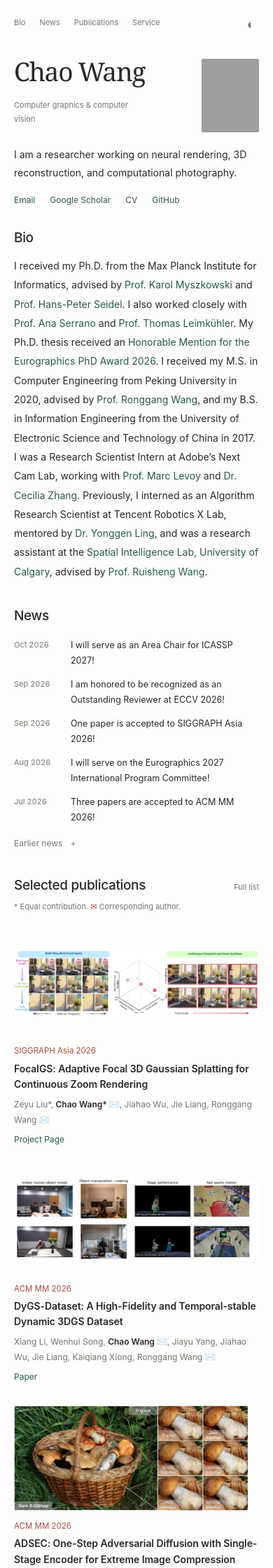
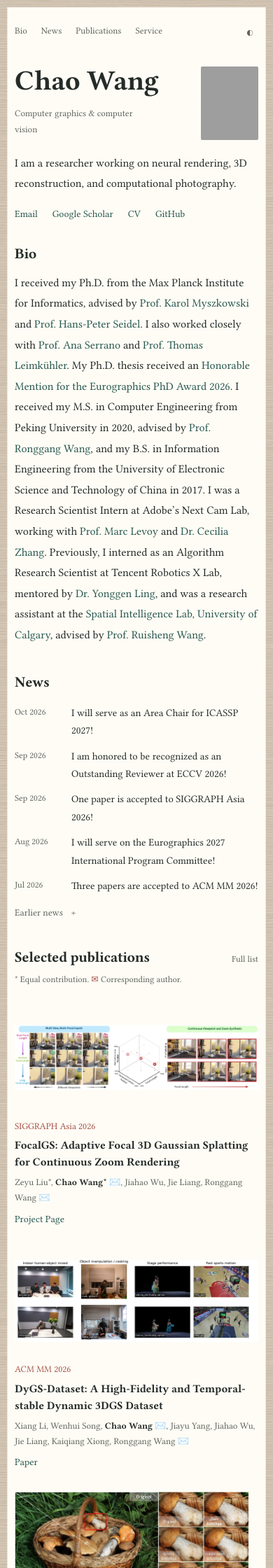
Before and after one commit to Hans1984/Hans1984.github.io, a Jekyll site: the page built from index.md, in a window 390 px wide. Shown: the top 2240 px of the page at 70% size. Built offline with Jekyll 4.4.1, drawn with Linux system fonts in a browser that asks for light colours; grey boxes are pictures that could not be loaded.

Commit message:
Add subtle wood texture and Linux Libertine typography

```diff
--- a/_layouts/homepage.html
+++ b/_layouts/homepage.html
@@ -13,12 +13,15 @@
   <meta property="og:url" content="{{ site.url }}{{ site.baseurl }}/">
   <meta property="og:image" content="{{ site.avatar | absolute_url }}">
   <link rel="icon" href="{{ '/assets/img/favicon.svg' | relative_url }}" type="image/svg+xml">
-  <link rel="stylesheet" href="{{ '/assets/css/home.css' | relative_url }}">
+  <link rel="preload" href="{{ '/assets/fonts/linux-libertine-regular.woff2' | relative_url }}" as="font" type="font/woff2" crossorigin>
+  <link rel="preload" href="{{ '/assets/fonts/linux-libertine-bold.woff2' | relative_url }}" as="font" type="font/woff2" crossorigin>
+  <link rel="stylesheet" href="{{ '/assets/css/home.css' | relative_url }}?v={{ site.time | date: '%s' }}">
   <script src="{{ '/assets/js/theme.js' | relative_url }}"></script>
   <script src="{{ '/assets/js/home.js' | relative_url }}" defer></script>
 </head>
 <body>
   <a class="skip-link" href="#main">Skip to content</a>
+  <div class="page-shell">
   <header class="site-header">
     <div class="container header-inner">
       <nav aria-label="Main navigation"><a href="#bio">Bio</a><a href="#news">News</a><a href="#publications">Publications</a><a href="#service">Service</a></nav>
@@ -27,5 +30,6 @@
   </header>
   <main id="main" class="container">{{ content }}</main>
   <footer class="site-footer container"><p>Chao Wang</p><a href="mailto:{{ site.email }}">{{ site.email }}</a></footer>
+  </div>
 </body>
 </html>
--- a/assets/css/home.css
+++ b/assets/css/home.css
@@ -1,15 +1,42 @@
+@font-face {
+  font-family: "Linux Libertine";
+  src: url("../fonts/linux-libertine-regular.woff2") format("woff2");
+  font-style: normal;
+  font-weight: 400;
+  font-display: swap;
+}
+@font-face {
+  font-family: "Linux Libertine";
+  src: url("../fonts/linux-libertine-bold.woff2") format("woff2");
+  font-style: normal;
+  font-weight: 700;
+  font-display: swap;
+}
+@font-face {
+  font-family: "Linux Libertine";
+  src: url("../fonts/linux-libertine-italic.woff2") format("woff2");
+  font-style: italic;
+  font-weight: 400;
+  font-display: swap;
+}
 :root {
   color-scheme: light dark;
-  --bg: #fdfdfb;
+  --bg: #ece2d1;
+  --paper: rgba(255, 253, 247, .98);
+  --wood-wash: rgba(250, 246, 236, .46);
+  --paper-edge: rgba(71, 55, 34, .10);
   --text: #252b28;
-  --muted: #727872;
+  --muted: #5f655e;
   --green: #28584f;
   --red: #a64e43;
-  --line: #e6e8e2;
-  --sans: -apple-system, BlinkMacSystemFont, "Segoe UI", sans-serif;
+  --line: #ddd9cf;
+  --body-font: "Linux Libertine", Georgia, "Times New Roman", serif;
 }
 :root[data-theme="dark"] {
   --bg: #191d1a;
+  --paper: rgba(25, 29, 26, .98);
+  --wood-wash: rgba(15, 18, 15, .80);
+  --paper-edge: rgba(218, 206, 181, .12);
   --text: #e6eae4;
   --muted: #a9b2a9;
   --green: #9cc4b3;
@@ -19,6 +46,9 @@
 @media (prefers-color-scheme: dark) {
   :root:not([data-theme="light"]) {
     --bg: #191d1a;
+    --paper: rgba(25, 29, 26, .98);
+    --wood-wash: rgba(15, 18, 15, .80);
+    --paper-edge: rgba(218, 206, 181, .12);
     --text: #e6eae4;
     --muted: #a9b2a9;
     --green: #9cc4b3;
@@ -30,10 +60,15 @@
 html { scroll-behavior: smooth; scroll-padding-top: 30px; }
 body {
   margin: 0;
-  background: var(--bg);
+  background-color: var(--bg);
+  background-image: linear-gradient(var(--wood-wash), var(--wood-wash)), url("../img/wood-texture.webp");
+  background-size: auto, 1024px 1024px;
+  background-position: center top;
+  background-repeat: repeat;
   color: var(--text);
-  font: 15px/1.8 var(--sans);
+  font: 16.5px/1.75 var(--body-font);
   -webkit-font-smoothing: antialiased;
+  font-synthesis: none;
 }
 a { color: var(--green); text-decoration: none; text-underline-offset: 4px; }
 a:hover { text-decoration: underline; }
@@ -41,39 +76,40 @@ a:focus-visible, button:focus-visible, summary:focus-visible { outline: 2px soli
 button { font: inherit; cursor: pointer; }
 img { display: block; max-width: 100%; height: auto; }
 h1, h2, h3, h4, p { margin: 0; }
-h2, h3, h4 { line-height: 1.4; font-weight: 550; }
-strong { font-weight: 600; }
+h2, h3, h4 { line-height: 1.4; font-weight: 700; }
+strong { font-weight: 700; }
 [hidden] { display: none !important; }
 ::selection { background: var(--green); color: var(--bg); }
+.page-shell { width: min(1000px, calc(100% - 40px)); margin: 28px auto; background: var(--paper); border: 1px solid var(--paper-edge); }
 .container { width: min(900px, calc(100% - 80px)); margin-inline: auto; }
 .skip-link { position: fixed; left: 16px; top: -80px; padding: 8px 14px; background: var(--bg); z-index: 10; }
 .skip-link:focus { top: 10px; }
 .site-header { padding: 25px 0 0; }
 .header-inner { display: flex; align-items: center; gap: 25px; min-height: 32px; }
 .header-inner nav { display: flex; gap: 27px; margin-left: auto; }
-.header-inner nav a { color: var(--muted); font-size: 12px; }
+.header-inner nav a { color: var(--muted); font-size: 14px; }
 .header-inner nav a:hover { color: var(--text); }
 .theme-toggle { display: grid; place-items: center; border: 0; background: none; color: var(--muted); padding: 0; width: 24px; height: 28px; font-size: 18px; }
 .profile { padding: 43px 0 0; }
 .profile-intro { display: grid; grid-template-columns: minmax(0, 1fr) 128px; align-items: start; gap: 65px; }
-h1 { font: 400 49px/1.15 Georgia, "Times New Roman", serif; letter-spacing: -1.8px; }
-.profile-role { color: var(--muted); margin-top: 9px; font-size: 13px; }
-.profile-description { font-size: 16px; line-height: 1.8; max-width: 620px; margin-top: 17px; }
-.profile-links { display: flex; flex-wrap: wrap; gap: 24px; margin-top: 18px; font-size: 13px; }
+h1 { font: 700 48px/1.15 var(--body-font); letter-spacing: -.7px; }
+.profile-role { color: var(--muted); margin-top: 9px; font-size: 15px; }
+.profile-description { font-size: 18px; line-height: 1.8; max-width: 620px; margin-top: 17px; }
+.profile-links { display: flex; flex-wrap: wrap; gap: 24px; margin-top: 18px; font-size: 15px; }
 .portrait { width: 128px; aspect-ratio: 2540 / 3265; object-fit: cover; border-radius: 2px; margin-top: 3px; }
 .bio { margin-top: 39px; }
-h2 { font-size: 20px; letter-spacing: -.35px; }
-.bio-copy { margin-top: 15px; font-size: 14.5px; line-height: 1.95; }
+h2 { font-size: 22px; letter-spacing: -.35px; }
+.bio-copy { margin-top: 15px; font-size: 16.5px; line-height: 1.85; }
 .bio-copy a { color: var(--green); }
 .section { margin-top: 47px; }
 .section-heading { display: flex; align-items: baseline; justify-content: space-between; gap: 20px; }
-.section-heading > a { font-size: 12px; color: var(--muted); white-space: nowrap; }
-.section-description { font-size: 12px; line-height: 1.7; color: var(--muted); margin-top: 7px; }
+.section-heading > a { font-size: 13.5px; color: var(--muted); white-space: nowrap; }
+.section-description { font-size: 13px; line-height: 1.7; color: var(--muted); margin-top: 7px; }
 .corresponding-mark { color: var(--red); }
 .news-list { list-style: none; padding: 0; margin: 17px 0 0; }
-.news-list li { display: grid; grid-template-columns: 79px minmax(0, 1fr); gap: 23px; padding: 0 0 9px; font-size: 13.5px; line-height: 1.8; }
-.news-list time { color: var(--muted); font-size: 12px; padding-top: 1px; white-space: nowrap; font-variant-numeric: tabular-nums; }
-details summary { list-style: none; width: fit-content; cursor: pointer; color: var(--muted); font-size: 12px; }
+.news-list li { display: grid; grid-template-columns: 79px minmax(0, 1fr); gap: 23px; padding: 0 0 9px; font-size: 15.5px; line-height: 1.75; }
+.news-list time { color: var(--muted); font-size: 13.5px; padding-top: 1px; white-space: nowrap; font-variant-numeric: tabular-nums; }
+details summary { list-style: none; width: fit-content; cursor: pointer; color: var(--muted); font-size: 13.5px; }
 summary::-webkit-details-marker { display: none; }
 summary > span { display: inline-block; margin-left: 8px; }
 details[open] > summary > span { transform: rotate(45deg); }
@@ -83,70 +119,71 @@ details[open] > summary > span { transform: rotate(45deg); }
 .publication:last-child { padding-bottom: 0; }
 .paper-image { min-width: 0; }
 .paper-image img { width: 180px; aspect-ratio: 16 / 10; object-fit: contain; }
-.paper-copy h3 { font-size: 15px; font-weight: 600; line-height: 1.6; letter-spacing: -.08px; }
+.paper-copy h3 { font-size: 17px; font-weight: 700; line-height: 1.5; letter-spacing: -.08px; }
 .paper-copy h3 a { color: var(--text); }
 .paper-copy h3 a:hover { color: var(--green); }
-.paper-venue { color: var(--red); font-size: 11.5px; line-height: 1.6; margin-bottom: 5px; }
-.paper-authors { color: var(--muted); font-size: 12px; line-height: 1.85; margin-top: 6px; }
+.paper-venue { color: var(--red); font-size: 13px; line-height: 1.6; margin-bottom: 5px; }
+.paper-authors { color: var(--muted); font-size: 14px; line-height: 1.7; margin-top: 6px; }
 .paper-authors strong { color: var(--text); }
-.paper-links { display: flex; flex-wrap: wrap; gap: 17px; font-size: 12px; margin-top: 6px; }
+.paper-links { display: flex; flex-wrap: wrap; gap: 17px; font-size: 14px; margin-top: 6px; }
 .paper-links:empty { display: none; }
 .paper-note { color: var(--red); }
 .activity-grid { display: grid; grid-template-columns: 1fr 1fr; gap: 55px; margin-top: 23px; }
-.activity-grid h3, .reviewing-grid h4 { font-size: 15px; margin-bottom: 13px; }
+.activity-grid h3, .reviewing-grid h4 { font-size: 17px; margin-bottom: 13px; }
 .talk-list, .service-list, .plain-list { list-style: none; padding: 0; margin: 0; }
 .talk-list li + li { margin-top: 19px; }
-.talk-list h4 { font-size: 13px; font-weight: 400; line-height: 1.8; }
-.activity-date { color: var(--muted); font-size: 11px; margin-bottom: 5px; }
-.talk-list li > p:last-child { color: var(--muted); font-size: 12px; margin-top: 3px; }
-.service-list { font-size: 12px; }
+.talk-list h4 { font-size: 15px; font-weight: 400; line-height: 1.8; }
+.activity-date { color: var(--muted); font-size: 13px; margin-bottom: 5px; }
+.talk-list li > p:last-child { color: var(--muted); font-size: 14px; margin-top: 3px; }
+.service-list { font-size: 14px; }
 .service-list li { display: flex; gap: 12px; justify-content: space-between; padding-bottom: 7px; }
 .role { color: var(--muted); text-align: right; max-width: 55%; }
 .organizing-title { margin-top: 23px; }
-.plain-list { font-size: 12px; line-height: 1.9; color: var(--muted); }
+.plain-list { font-size: 14px; line-height: 1.9; color: var(--muted); }
 .plain-list li + li { margin-top: 5px; }
 .reviewing-section { margin-top: 29px; }
-.reviewing-title { font-size: 15px; }
+.reviewing-title { font-size: 17px; }
 .reviewing-grid { display: grid; grid-template-columns: 1fr 1fr; gap: 55px; margin-top: 18px; }
-.reviewing-grid h4 { color: var(--muted); font-size: 12px; font-weight: 400; }
+.reviewing-grid h4 { color: var(--muted); font-size: 14px; font-weight: 400; }
 .visitor-section { margin-top: 38px; padding-top: 24px; border-top: 1px solid var(--line); }
-.visitor-section h2 { font-size: 15px; }
+.visitor-section h2 { font-size: 17px; }
 .visitor-content { min-width: 0; margin-top: 12px; }
 .visitor-counter { display: inline-block; max-width: 100%; }
 .visitor-counter img { width: auto; max-width: 100%; height: auto; }
-.visitor-note, .counter-preview-note { color: var(--muted); font-size: 11px; line-height: 1.8; margin-top: 8px; }
-.site-footer { display: flex; justify-content: space-between; flex-wrap: wrap; gap: 12px; margin-top: 32px; padding-bottom: 32px; color: var(--muted); font-size: 11px; }
+.visitor-note, .counter-preview-note { color: var(--muted); font-size: 12.5px; line-height: 1.8; margin-top: 8px; }
+.site-footer { display: flex; justify-content: space-between; flex-wrap: wrap; gap: 12px; margin-top: 32px; padding-bottom: 32px; color: var(--muted); font-size: 13px; }
 .site-footer a { color: var(--muted); }
 @media (max-width: 700px) {
+  .page-shell { width: calc(100% - 20px); margin: 10px auto; }
   .container { width: calc(100% - 48px); }
   .site-header { padding-top: 17px; }
   .header-inner { gap: 18px; }
   .header-inner nav { gap: 21px; margin-left: 0; margin-right: auto; }
-  .header-inner nav a { font-size: 11px; }
+  .header-inner nav a { font-size: 13px; }
   .profile { padding-top: 32px; }
   .profile-intro { grid-template-columns: minmax(0, 1fr) 96px; gap: 25px; }
-  h1 { font-size: 40px; letter-spacing: -1.3px; }
+  h1 { font-size: 42px; letter-spacing: -.5px; }
   .portrait { width: 96px; }
-  .profile-role { font-size: 12px; margin-top: 7px; }
-  .profile-description { font-size: 14px; margin-top: 17px; }
-  .profile-links { gap: 21px; font-size: 12px; margin-top: 17px; }
+  .profile-role { font-size: 13.5px; margin-top: 7px; }
+  .profile-description { font-size: 16px; margin-top: 17px; }
+  .profile-links { gap: 21px; font-size: 14px; margin-top: 17px; }
   .bio { margin-top: 31px; }
-  h2 { font-size: 19px; }
-  .bio-copy { font-size: 14px; line-height: 1.95; margin-top: 12px; }
+  h2 { font-size: 21px; }
+  .bio-copy { font-size: 16px; line-height: 1.85; margin-top: 12px; }
   .section { margin-top: 37px; }
   .publication { grid-template-columns: 145px minmax(0, 1fr); gap: 21px; padding-bottom: 28px; }
   .paper-image img { width: 145px; }
-  .paper-copy h3 { font-size: 14px; }
-  .paper-authors { font-size: 11.5px; }
+  .paper-copy h3 { font-size: 16px; }
+  .paper-authors { font-size: 13px; }
   .activity-grid, .reviewing-grid { gap: 30px; }
 }
 @media (max-width: 480px) {
-  .container { width: calc(100% - 40px); }
+  .container { width: calc(100% - 20px); }
   .header-inner nav { gap: 20px; }
   .profile-intro { grid-template-columns: minmax(0, 1fr) 82px; gap: 19px; }
-  h1 { font-size: 37px; }
+  h1 { font-size: 40px; }
   .portrait { width: 82px; }
-  .profile-role { font-size: 11px; max-width: 180px; }
+  .profile-role { font-size: 13px; max-width: 180px; }
   .profile-description { grid-column: 1 / -1; }
   .profile-copy { display: contents; }
   .profile-copy h1 { grid-column: 1; grid-row: 1; }
@@ -154,22 +191,22 @@ details[open] > summary > span { transform: rotate(45deg); }
   .portrait { grid-column: 2; grid-row: 1 / 3; }
   .profile-description { margin-top: 0; }
   .profile-links { grid-column: 1 / -1; margin-top: -3px; }
-  .news-list li { grid-template-columns: 65px minmax(0, 1fr); gap: 16px; font-size: 12.5px; padding-bottom: 11px; }
-  .news-list time { font-size: 11px; }
+  .news-list li { grid-template-columns: 65px minmax(0, 1fr); gap: 16px; font-size: 14.5px; padding-bottom: 11px; }
+  .news-list time { font-size: 12.5px; }
   .publication { grid-template-columns: minmax(0, 1fr); gap: 13px; padding-bottom: 30px; }
   .paper-image img { width: 100%; max-height: 150px; aspect-ratio: 16 / 7; object-position: left center; }
-  .paper-copy h3 { font-size: 14px; }
-  .paper-authors { font-size: 12px; }
-  .section-description { font-size: 11px; }
-  .section-heading > a { font-size: 11px; }
+  .paper-copy h3 { font-size: 16px; }
+  .paper-authors { font-size: 13px; }
+  .section-description { font-size: 12.5px; }
+  .section-heading > a { font-size: 12.5px; }
   .activity-grid, .reviewing-grid { grid-template-columns: minmax(0, 1fr); gap: 27px; }
   .reviewing-section { margin-top: 28px; }
-  .plain-list { font-size: 12px; }
+  .plain-list { font-size: 14px; }
 }
 @media (max-width: 350px) {
   .header-inner { gap: 12px; }
   .header-inner nav { gap: 16px; }
-  h1 { font-size: 32px; }
+  h1 { font-size: 35px; }
   .profile-intro { grid-template-columns: minmax(0, 1fr) 72px; gap: 16px; }
   .portrait { width: 72px; }
 }
```
Also changed, not shown: assets/fonts/LINUX-LIBERTINE-LICENSE.txt (added, +94 -0 lines), assets/fonts/LINUX-LIBERTINE-SOURCE.txt (added, +18 -0 lines), assets/img/wood-texture-source.txt (added, +20 -0 lines), README.md, assets/fonts/linux-libertine-bold.woff2 (added), assets/fonts/linux-libertine-italic.woff2 (added), assets/fonts/linux-libertine-regular.woff2 (added), assets/img/wood-texture.webp (added).
